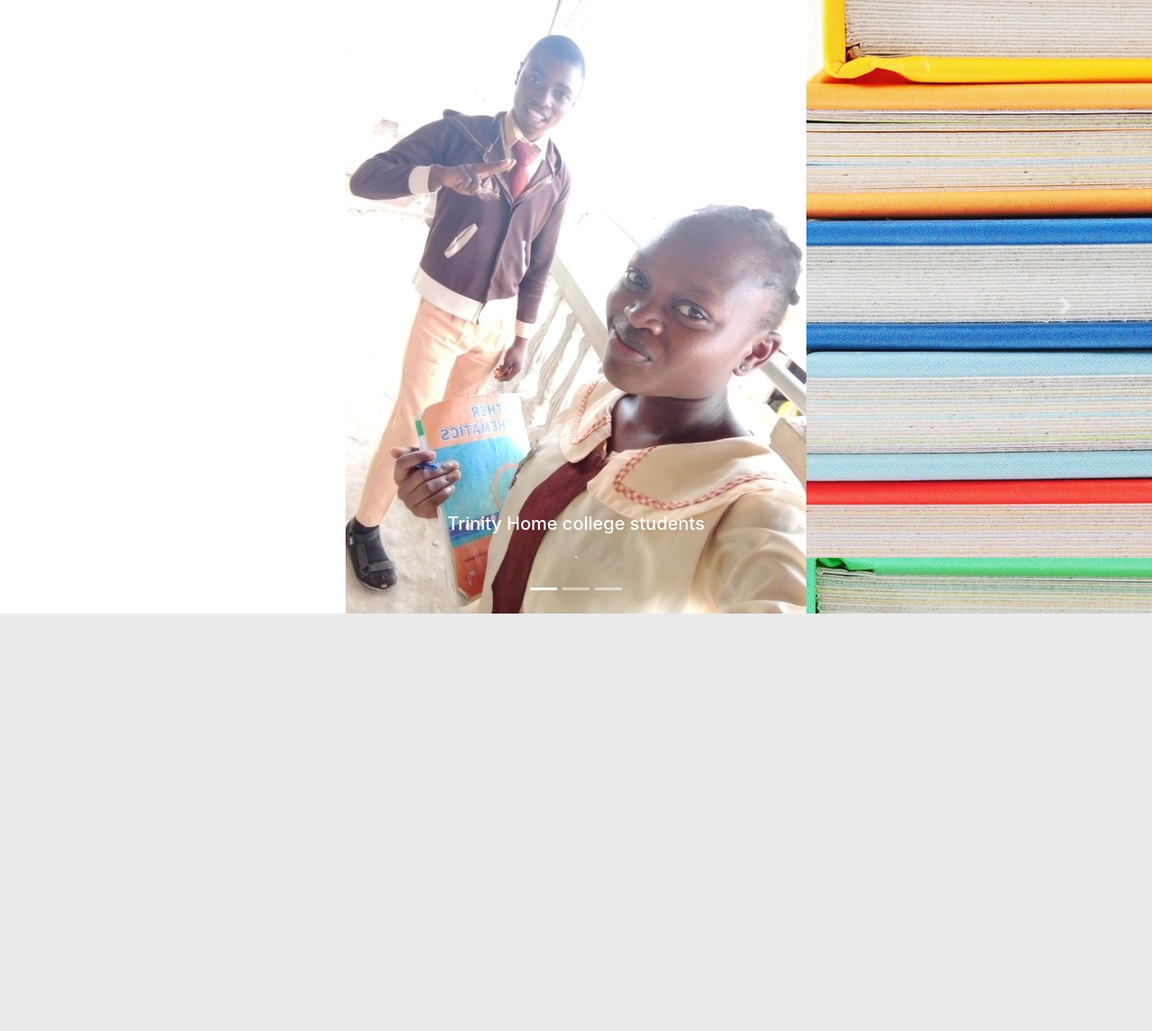
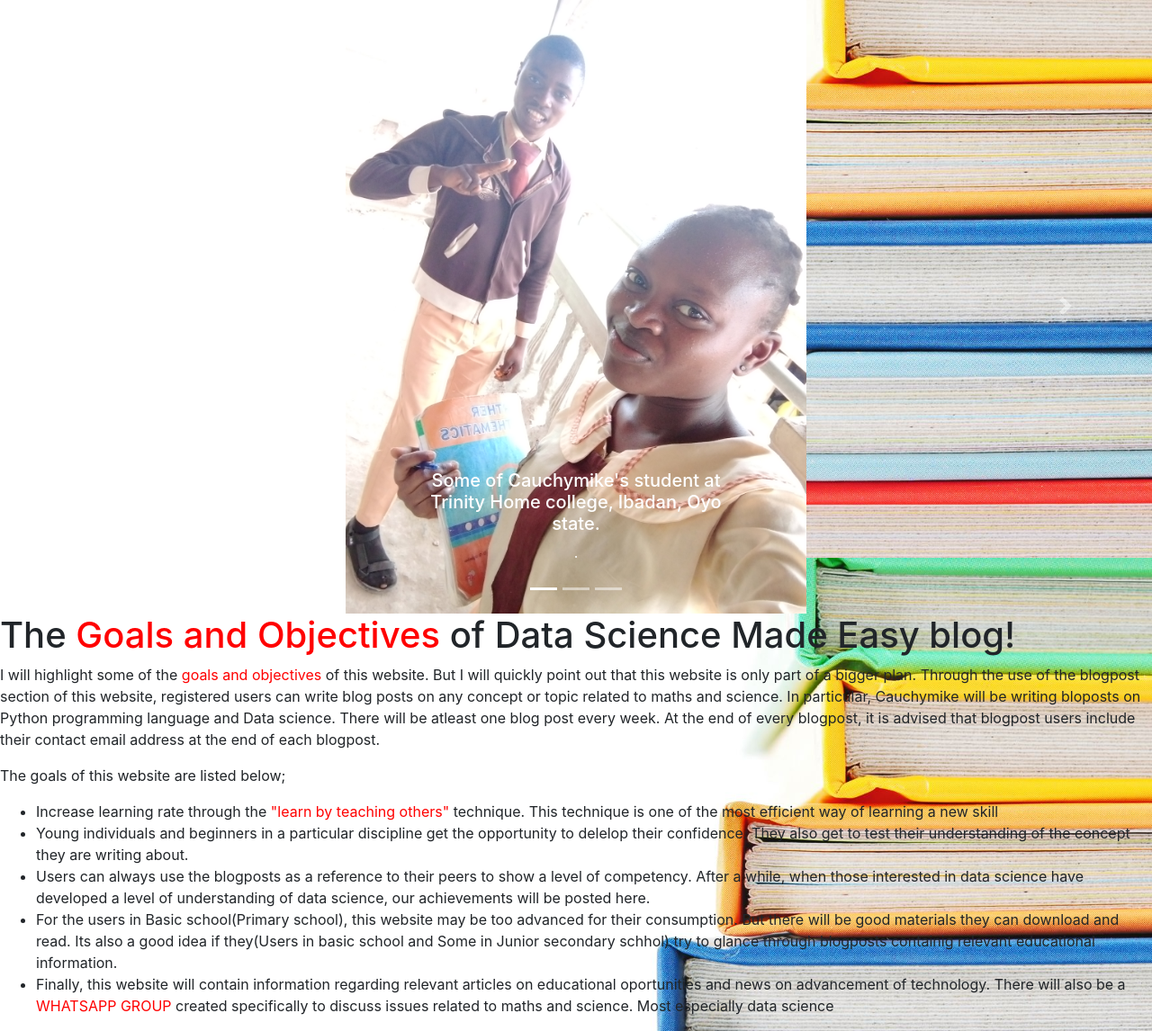
Before and after one commit to cauchymike/data_science, a Flask app: page /info in a window 1280 px wide. Shown: the part 980-2126 px from the top of the page at 90% size. Before the commit the page ends 1662 px from the top, so only its background shows below. Run offline with Flask 2, Linux system fonts and the light colour scheme; some libraries are stand-ins or nearby versions.

Commit message:
Update info.html

```diff
--- a/mathsclinicblog/templates/info.html
+++ b/mathsclinicblog/templates/info.html
@@ -41,7 +41,7 @@
       <div  class="carousel-item active" >
         <img  src="/static/mc.jpg" class="d-block w-100" alt="..." >
         <div class="carousel-caption d-none d-md-block">
-          <h5>Trinity Home college students</h5>
+          <h5>Some of Cauchymike's student at Trinity Home college, Ibadan, Oyo state.</h5>
           <p>.</p>
         </div>
       </div>
@@ -69,4 +69,35 @@
       <span class="sr-only">Next</span>
     </a>
   </div>
+    <style>
+    .note{
+      font-size: 120;
+      color: red;
+      }
+    </style>
+    <h1>The<span class="note"> Goals and Objectives</span>
+    of Data Science Made Easy blog!
+    </h1>
+    <p>I will highlight some of the <span class = "note">goals and objectives</span> of this website. But I will quickly point out that this website is only
+    part of a bigger plan. Through the use of the blogpost section of this website, registered users can write blog posts on any concept or topic related to
+      maths and science. In particular, Cauchymike will be writing bloposts on Python programming language and Data science. There will be atleast one blog post every week.
+      At the end of every blogpost, it is advised that blogpost users include their contact email address at the end of each blogpost.
+    </p>
+    <p>
+    The goals of this website are listed below;
+    </p>
+    <ul>
+      <li>Increase learning rate through the <span class="note">"learn by teaching others"</span> technique.
+        This technique is one of the most efficient way of learning a new skill</li>
+      <li>Young individuals and beginners in a particular discipline get the opportunity to delelop their confidence. They also get to test their understanding
+      of the concept they are writing about.
+      </li>
+      <li>Users can always use the blogposts as a reference to their peers to show a level of competency.
+        After a while, when those interested in data science have developed a level of understanding of data science, our achievements will be posted here.</li>
+      <li>For the users in Basic school(Primary school), this website may be too advanced for their consumption. But there will be good materials
+      they can download and read. Its also a good idea if they(Users in basic school and Some in Junior secondary schhol) try to glance through blogposts containig
+      relevant educational information.</li>
+      <li>  Finally, this website will contain information regarding relevant articles on educational oportunities and news on advancement of technology.
+        There will also be a <span class = "note">WHATSAPP GROUP</span> created specifically to discuss issues related to maths and science. Most especially data science  </li>
+    </ul>
 {% endblock %}
```
